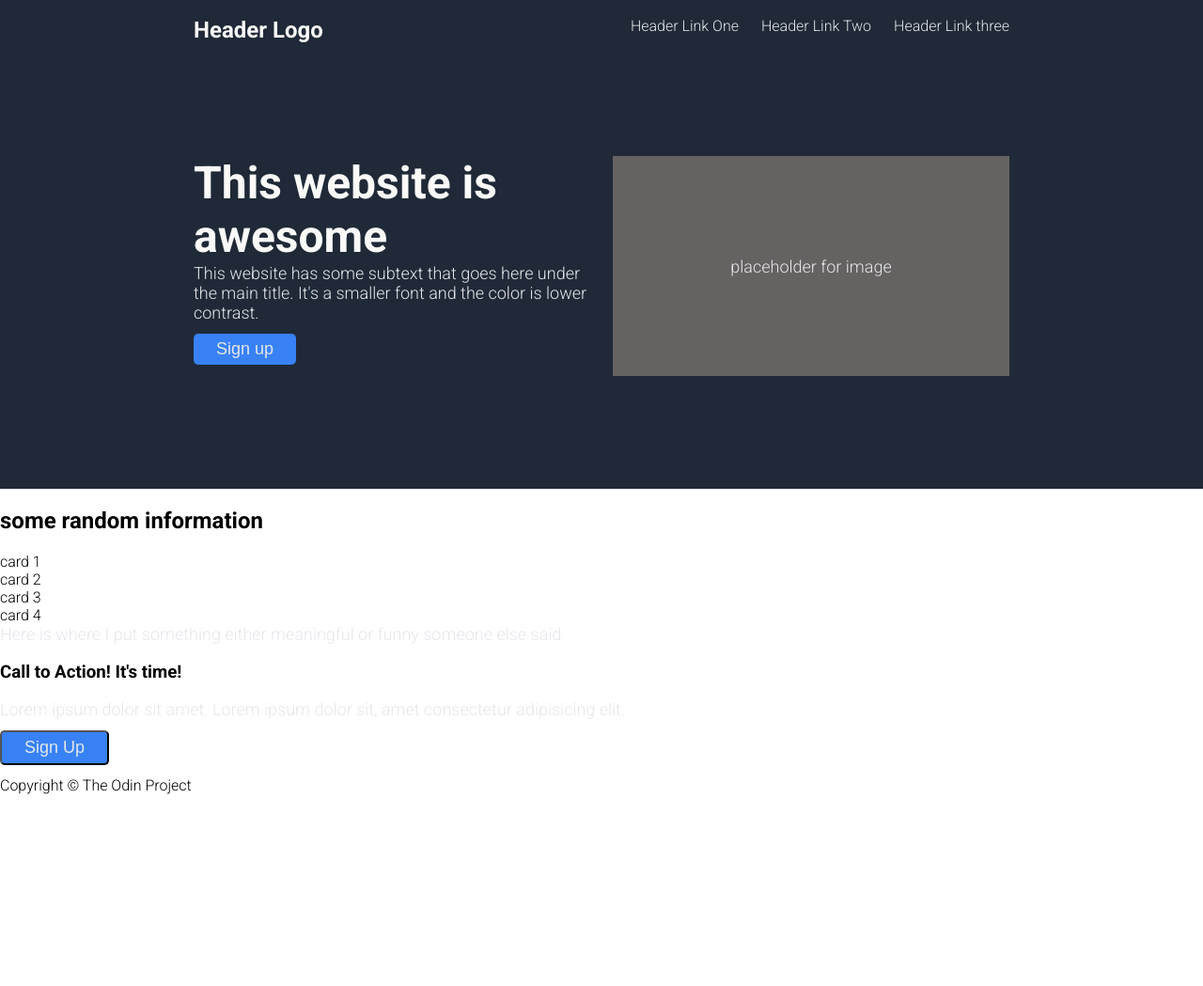
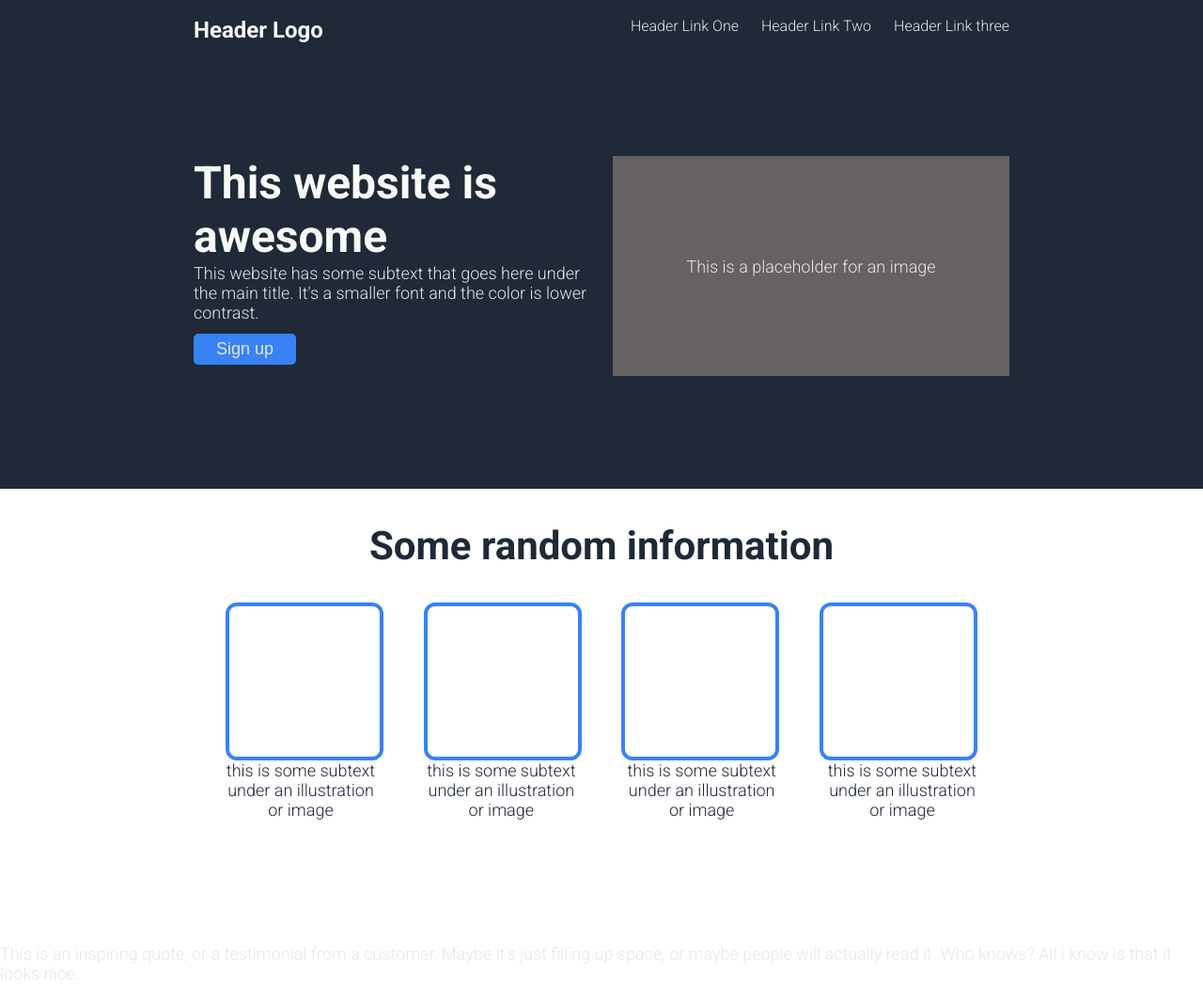
Before and after one commit to OrianaLand/odin-landingpage, a plain HTML site: page index.html in a window 1280 px wide. Shown: the top 1049 px of the page at 94% size. Before the commit the page ends 845 px from the top, so only its background shows below. Drawn offline with Linux system fonts and the light colour scheme.

Commit message:
Complete styling section two on landing page

```diff
--- a/index.html
+++ b/index.html
@@ -16,7 +16,7 @@
 
 <body>
     <div class="section-one">
-        <div class="header">
+        <div class="main-header">
             <div class="logo">Header Logo</div>
             <div class="header-links">
                 <ul>
@@ -34,19 +34,38 @@
                 <button id="hero">Sign up</button>
             </div>
             <div class="image">
-                <p>placeholder for image</p>
+                <p>This is a placeholder for an image</p>
             </div>
         </div>
     </div>
     <div class="section-two">
-        <h2>some random information</h2>
-        <div class="card">card 1</div>
-        <div class="card">card 2</div>
-        <div class="card">card 3 </div>
-        <div class="card">card 4</div>
+        <div class="info-header">
+            <h2>Some random information</h2>
+        </div>
+        <div class="card-container">
+            <div class="card"></div>
+            <div class="card"></div>
+            <div class="card"></div>
+            <div class="card"></div>
+        </div>
+        <div class="st-container">
+            <div class="sub-text">
+                <p>this is some subtext under an illustration or image</p>
+            </div>
+            <div class="sub-text">
+                <p>this is some subtext under an illustration or image</p>
+            </div>
+            <div class="sub-text">
+                <p>this is some subtext under an illustration or image</p>
+            </div>
+            <div class="sub-text">
+                <p>this is some subtext under an illustration or image</p>
+            </div>
+        </div>
     </div>
     <div class="section-three">
-        <p>Here is where I put something either meaningful or funny someone else said </p>
+        <p>This is an inspiring quote, or a testimonial from a customer. Maybe it's just filling up space, or maybe
+            people will actually read it. Who knows? All i know is that it looks nice. </p>
     </div>
     <div class="section-four">
         <h3>Call to Action! It's time!</h3>
--- a/style.css
+++ b/style.css
@@ -3,7 +3,7 @@ body {
     font-family: 'Roboto', sans-serif;
 }
 
-
+/*-----SECTION ONE STYLING-----*/
 .section-one {
     background-color: #1f2937;
     display: flex;
@@ -11,7 +11,7 @@ body {
     padding: 0px 206px;
 }
 
-.header {
+.main-header {
     display: flex;
     justify-content: space-between;
     padding-top: 18px;
@@ -84,3 +84,48 @@ button {
 #hero {
     border: 0px;
 }
+
+/* -----SECTION TWO STYLING----- */
+.section-two {
+    padding: 0px 240px;
+    display: flex;
+    flex-direction: column;
+    margin-bottom: 132px;
+}
+
+h2 {
+    margin: 0px;
+    margin: 36px 0px;
+}
+
+.info-header {
+    text-align: center;
+    color: #1f2937;
+    font-size: 28px;
+}
+
+.card-container {
+    display: flex;
+    justify-content: space-between;
+}
+
+.card {
+    width: 160px;
+    height: 160px;
+    border-radius: 12px;
+    border: 4px solid #3882f6;
+}
+
+.st-container {
+    display: flex;
+    justify-content: space-between;
+}
+
+.sub-text {
+    width: 160px;
+    text-align: center;
+}
+
+.sub-text p {
+    color: #1f2937;
+}
```
